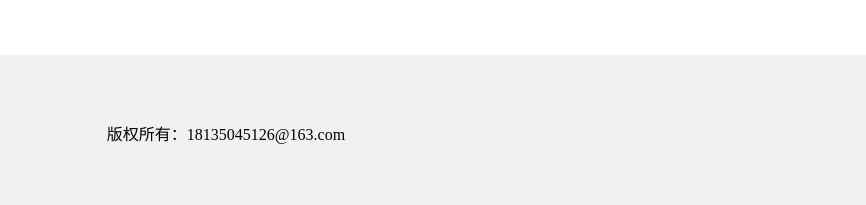
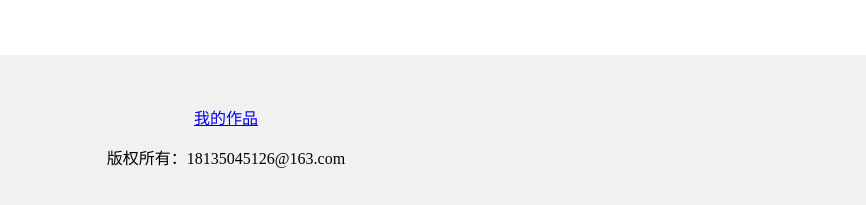
Before and after one commit to WLEzj/My-website, a plain HTML site: page index.html in a window 1280 px wide. Shown: the part 811-1016 px from the top of the page, 414-1280 px from the left. Drawn offline with Linux system fonts and the light colour scheme.

Commit message:
Update index.html

```diff
--- a/index.html
+++ b/index.html
@@ -47,6 +47,7 @@
     height:50px;
     padding:50px;
     ">
+<a href="https://wlezj.github.io/My-website/Untitled-1.html">我的作品</a>
     <p>版权所有：18135045126@163.com</p>
     </div>
   </body>
```
